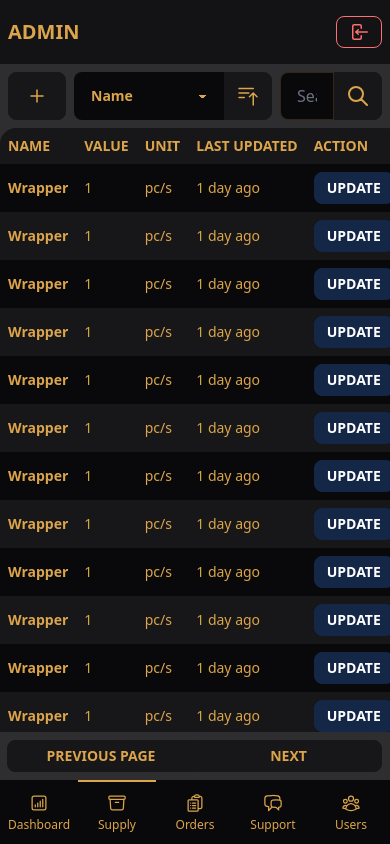
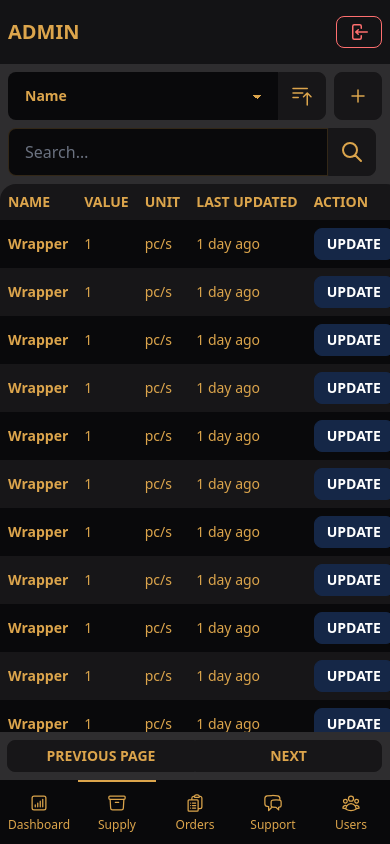
Before and after one commit to dongumayagay/El-Ambrosia, a SvelteKit app: page /admin/supply in a window 390 px wide. Built offline with nearby package versions, Linux system fonts and the light colour scheme.

Commit message:
improve table controls

```diff
--- a/src/lib/components/admin/supply/AddSupply.svelte
+++ b/src/lib/components/admin/supply/AddSupply.svelte
@@ -5,7 +5,7 @@
 	};
 </script>
 
-<label for="add-supply-modal" class="btn  modal-button">
+<label for="add-supply-modal" class="btn  modal-button btn-square sm:btn-wide">
 	<svg
 		xmlns="http://www.w3.org/2000/svg"
 		fill="none"
--- a/src/lib/components/admin/supply/Sortbar.svelte
+++ b/src/lib/components/admin/supply/Sortbar.svelte
@@ -1,6 +1,6 @@
-<form class="form-control">
+<form class="form-control w-full">
 	<label class="input-group">
-		<select class="select min-w-max rounded-none rounded-l-lg">
+		<select class="select flex-1 max-w-xs rounded-none rounded-l-lg">
 			<!-- <option disabled selected></option> -->
 			<option>Name</option>
 			<option>Value</option>
--- a/src/routes/(admin)/admin/supply/+page.svelte
+++ b/src/routes/(admin)/admin/supply/+page.svelte
@@ -6,11 +6,11 @@
 	import SortBar from '$lib/components/admin/supply/Sortbar.svelte';
 </script>
 
-<div
-	class="flex  w-full max-w-7xl mx-auto justify-center items-center p-2 gap-2 sm:flex-row sm:justify-end "
->
-	<AddSupply />
-	<SortBar />
+<div class="w-full max-w-7xl mx-auto p-2 gap-2 flex flex-col sm:flex-row justify-end">
+	<div class="flex gap-2 sm:flex-row-reverse">
+		<SortBar />
+		<AddSupply />
+	</div>
 	<SearchBar />
 </div>
 <Table />
```
